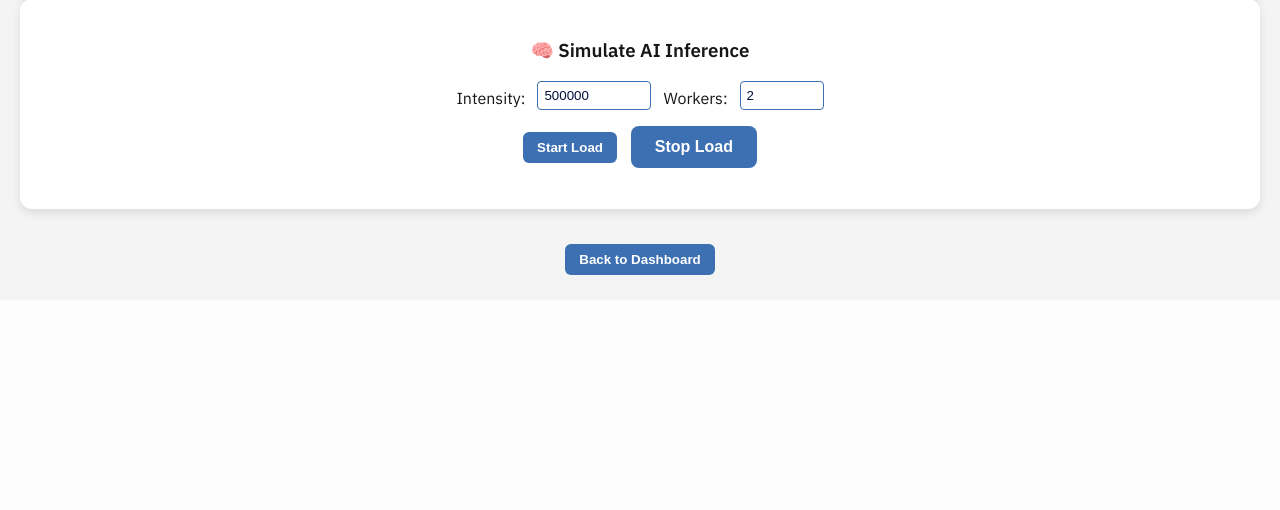
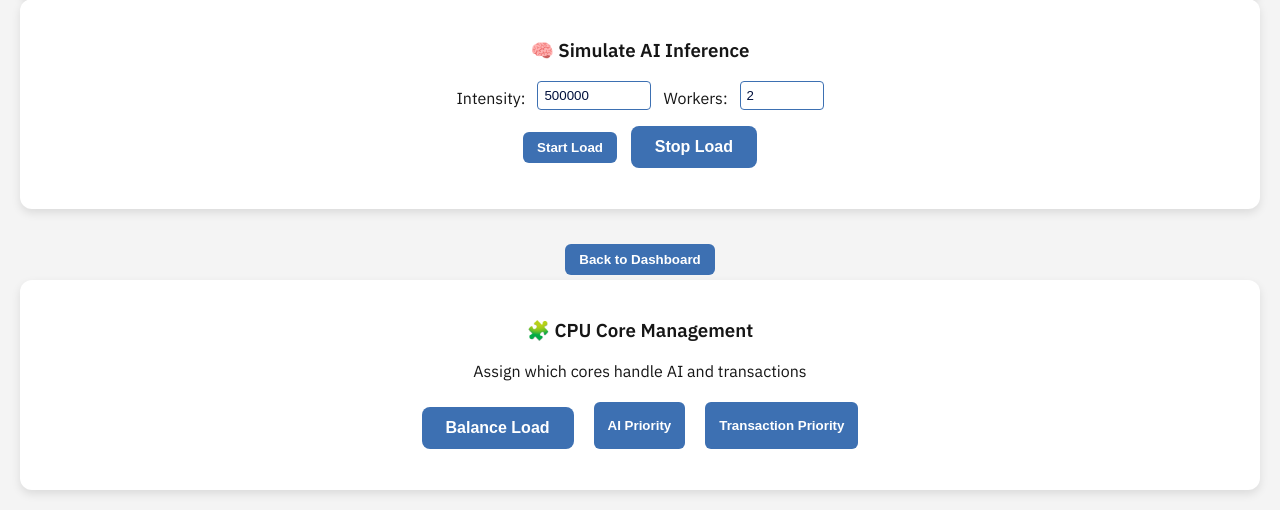
Before and after one commit to Caknesga/mini-zseries-odroid, a Flask app: page /hardware_monitor in a window 1280 px wide. Shown: the part 656-1166 px from the top of the page. Before the commit the page ends 931 px from the top, so only its background shows below. Run offline with Flask 3, Linux system fonts and the light colour scheme.

Commit message:
real tiem pinnning?

```diff
--- a/workloads/transaction/app.py
+++ b/workloads/transaction/app.py
@@ -229,7 +229,7 @@ def fake_ai_start():
     return jsonify({"status": "started", "pid": ai_proc.pid, "intensity": intensity, "workers": workers})
 
 
-
+#fake ai stop
 @app.route("/fake_ai_stop", methods=["POST"])
 def fake_ai_stop():
     global ai_proc
@@ -243,6 +243,35 @@ def fake_ai_stop():
 
     return jsonify({"status": "stopping"})
 
+# pin cores
+@app.route("/pin_cores", methods=["POST"])
+def pin_cores():
+    try:
+        data = request.get_json(force=True)
+        mode = data.get("mode", "balance")  # balance / ai_priority / tx_priority
+
+        pid = os.getpid()
+        process = psutil.Process(pid)
+
+        if mode == "balance":
+            # Evenly spread load
+            process.cpu_affinity([0,1,2,3,4,5,6,7])
+            message = "CPU cores balanced across all 8 cores."
+        elif mode == "ai_priority":
+            # Pin Flask to low cores, free high cores for AI
+            process.cpu_affinity([0,1,2,3])
+            message = "Flask pinned to cores 0-3. AI cores freed (4-7)."
+        elif mode == "tx_priority":
+            # Pin AI load to high cores, Flask to high-speed cores
+            process.cpu_affinity([4,5,6,7])
+            message = "Flask pinned to cores 4-7 for high-priority transactions."
+        else:
+            return jsonify({"error": "Invalid mode"}), 400
+
+        return jsonify({"status": "success", "mode": mode, "message": message})
+    except Exception as e:
+        return jsonify({"status": "error", "message": str(e)}), 500
+
 if __name__ == "__main__":
     load_state()
     app.run(host="0.0.0.0", port=5050)
--- a/workloads/transaction/templates/hardware_monitor.html
+++ b/workloads/transaction/templates/hardware_monitor.html
@@ -58,6 +58,40 @@
   <div class="nav">
     <button onclick="window.location.href='/'">Back to Dashboard</button>
   </div>
+
+  <div class="card" style="text-align:center;">
+  <h3>🧩 CPU Core Management</h3>
+  <p>Assign which cores handle AI and transactions</p>
+
+  <div style="display:flex; gap:10px; justify-content:center;">
+    <button onclick="pinCores('balance')" class="btn-secondary">Balance Load</button>
+    <button onclick="pinCores('ai_priority')" class="btn-primary">AI Priority</button>
+    <button onclick="pinCores('tx_priority')" class="btn-primary">Transaction Priority</button>
+  </div>
+
+  <p id="pinStatus" style="margin-top:10px; font-weight:600;"></p>
+</div>
+
+<script>
+async function pinCores(mode) {
+  const res = await fetch("/pin_cores", {
+    method: "POST",
+    headers: {"Content-Type": "application/json"},
+    body: JSON.stringify({ mode })
+  });
+
+  const data = await res.json();
+  const status = document.getElementById("pinStatus");
+
+  if (data.status === "success") {
+    status.textContent = data.message;
+    status.style.color = "green";
+  } else {
+    status.textContent = data.message || "Error changing CPU affinity";
+    status.style.color = "red";
+  }
+}
+</script>
 
   <script>
 
```
